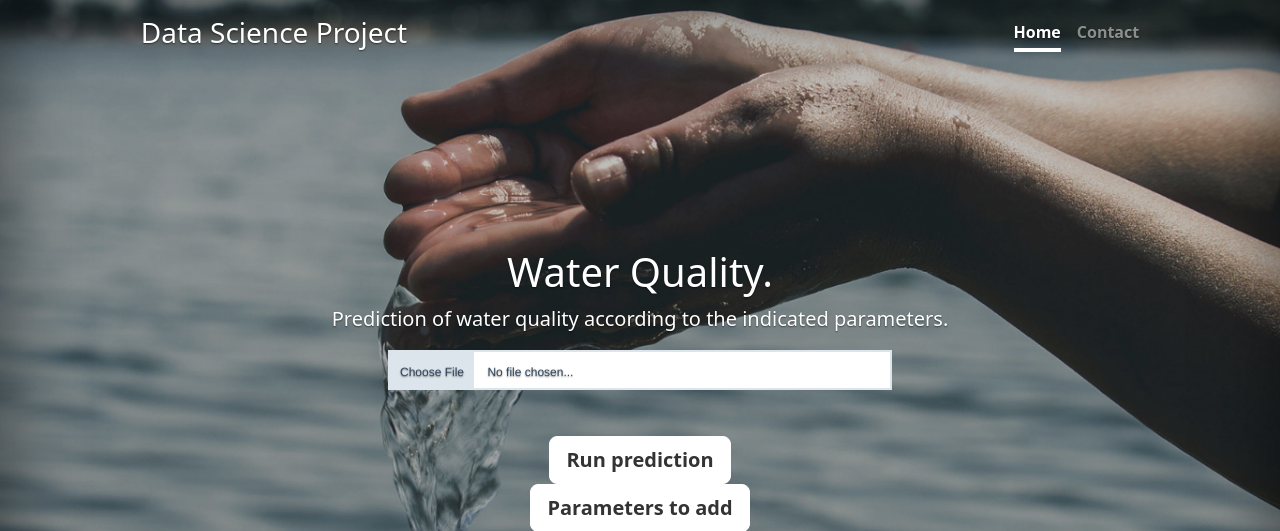
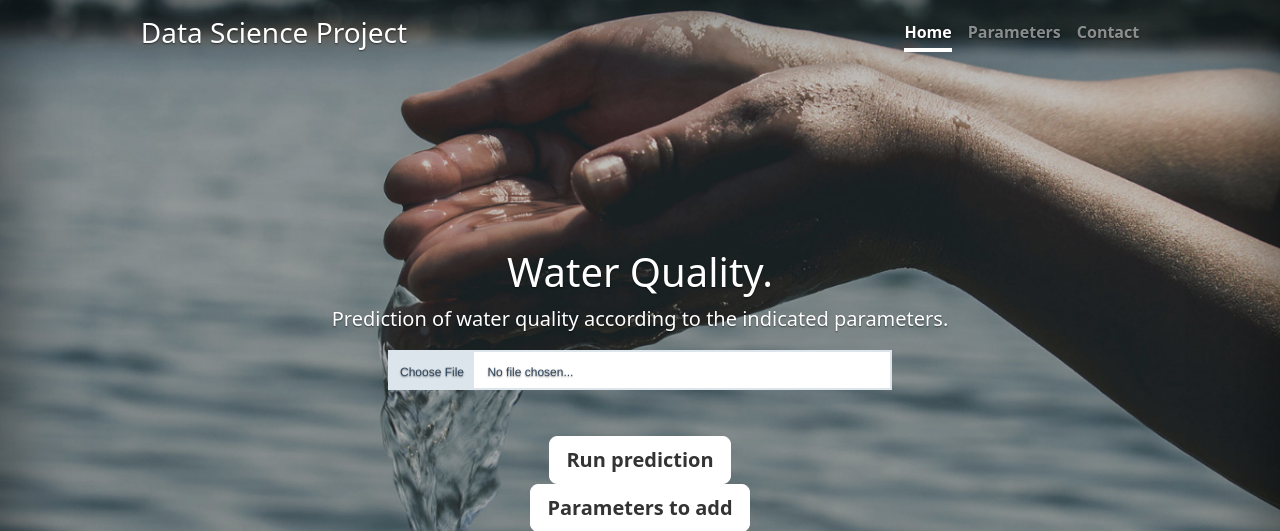
Before and after one commit to mcarlagg17/TBDS-ML_Clf_WaterQuality_flask, a Flask app: page / in a window 1280 px wide. Shown: the top 531 px of the page. Run offline with Flask 2, Linux system fonts and the light colour scheme; some libraries are stand-ins or nearby versions.

Commit message:
ultimando 4

```diff
--- a/templates/index.html
+++ b/templates/index.html
@@ -47,6 +47,7 @@
             <h3 class="float-md-start mb-0">Data Science Project</h3>
             <nav class="nav nav-masthead justify-content-center float-md-end">
                 <a class="nav-link active" aria-current="page" href="/">Home</a>
+                <a class="nav-link" href="/params">Parameters</a>
                 <a class="nav-link" href="#">Contact</a>
             </nav>
         </div>
@@ -67,10 +68,11 @@
             </div>
             <p class="lead"><br></p>
             <button type="submit" class="btn btn-lg btn-secondary fw-bold border-white bg-white">Run prediction</button>
+            <p class="lead">
+                <a href="/params" class="btn btn-lg btn-secondary fw-bold border-white bg-white">Parameters to add</a>
+            </p>
         </form>
-        <p class="lead">
-            <a href="/params" class="btn btn-lg btn-secondary fw-bold border-white bg-white">Parameters to add</a>
-        </p>
+
 
     </main>
 
```
